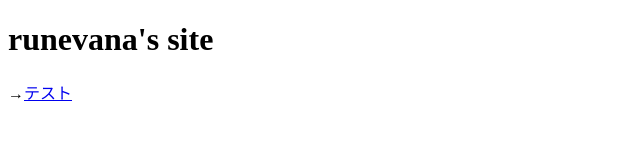
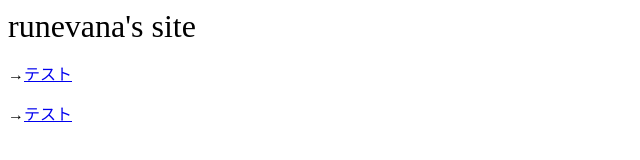
Before and after one commit to runecana/runecana.github.io, a plain HTML site: page index.html in a window 1280 px wide. Shown: the whole page, without its empty margins (0-640 px from the left). Drawn offline with Linux system fonts and the light colour scheme.

Commit message:
Update index.html

```diff
--- a/index.html
+++ b/index.html
@@ -7,7 +7,8 @@
     <title>Document</title>
 </head>
 <body>
-   <h1>runevana's site</h1>
+   <h1 style="margin:0;font-weight:normal;">runevana's site</h1>
+   <p>→<a href="#" alt="#">テスト</a></p>
    <p>→<a href="#" alt="#">テスト</a></p>
 </body>
 </html>
```
